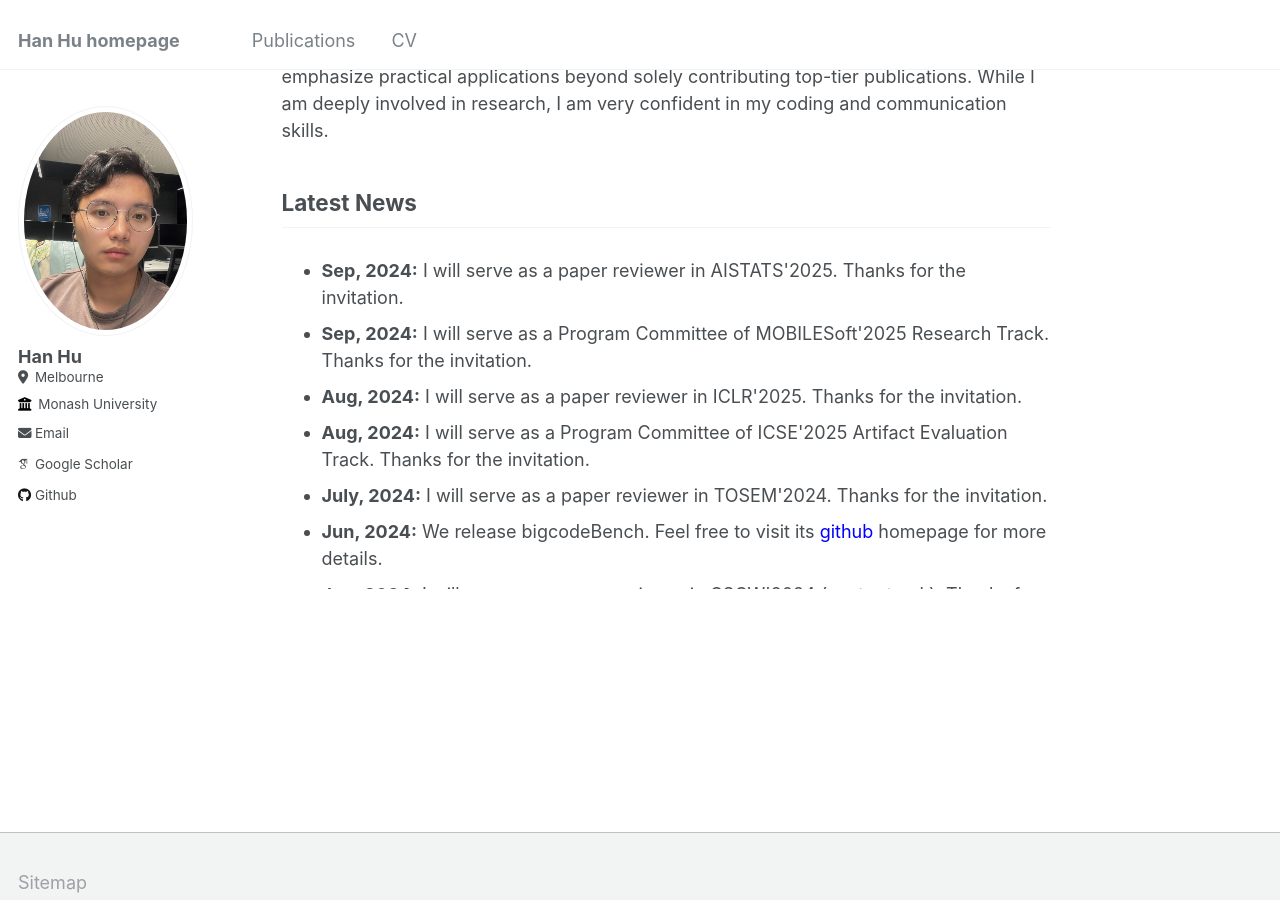
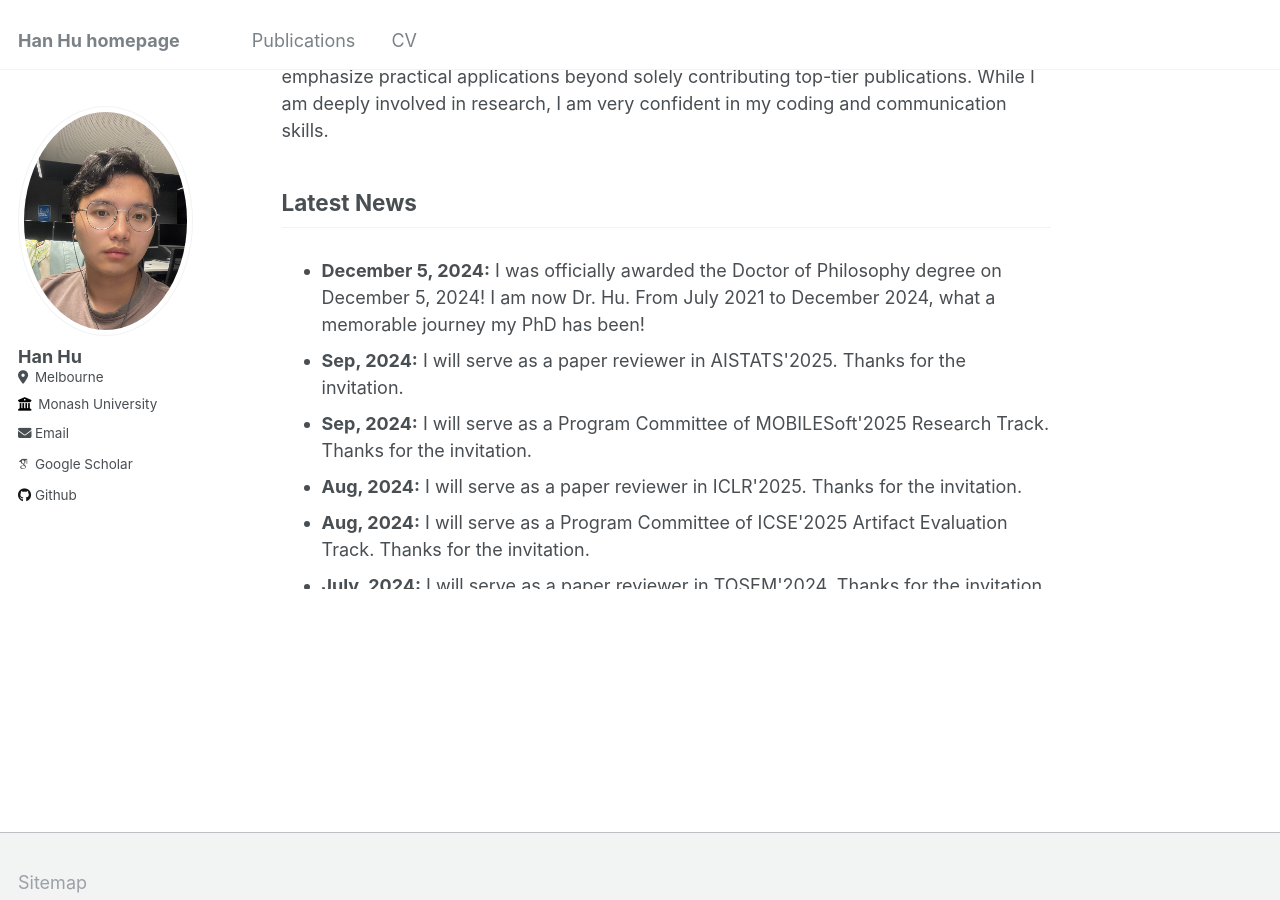
Before and after one commit to huhanGitHub/huhanGitHub.github.io, a Jekyll site: the page built from _pages/about.md, in a window 1280 px wide and 900 px high, scrolled down 1052 px. Built offline with Jekyll 4.4.1, drawn with Linux system fonts in a browser that asks for light colours; some web fonts are replaced.

Commit message:
Update about.md

```diff
--- a/_pages/about.md
+++ b/_pages/about.md
@@ -32,6 +32,8 @@ If you are interested in collaborating on a project or paper with me, please fee
 ~~I am currently on the job market, actively pursuing opportunities as a **Research Scientist**, **Research Engineer** or **Postdoc**.~~
 ~~If there is an opening in your team that aligns with my skills, please feel free to contact me to arrange an interview.~~
 
+
+
 My expertise centers around Code Generation, App Analysis, establishing LLM benchmarks and datasets, and LLM-driven product development, among other related areas.
 I have a strong inclination towards industry-driven projects and roles that emphasize practical applications beyond solely contributing top-tier publications. While I am deeply involved in research, I am very confident in my coding and communication skills.
 
@@ -40,6 +42,7 @@ I have a strong inclination towards industry-driven projects and roles that emph
 
 <div style="height: 350px; overflow-y: scroll;">
   <ul>
+  <li><b>December 5, 2024:</b> I was officially awarded the Doctor of Philosophy degree on December 5, 2024! I am now Dr. Hu. From July 2021 to December 2024, what a memorable journey my PhD has been!</li>
     <li><b>Sep, 2024:</b> I will serve as a paper reviewer in AISTATS'2025. Thanks for the invitation.</li>
     <li><b>Sep, 2024:</b> I will serve as a Program Committee of MOBILESoft'2025 Research Track. Thanks for the invitation.</li>
     <li><b>Aug, 2024:</b> I will serve as a paper reviewer in ICLR'2025. Thanks for the invitation.</li>
```
